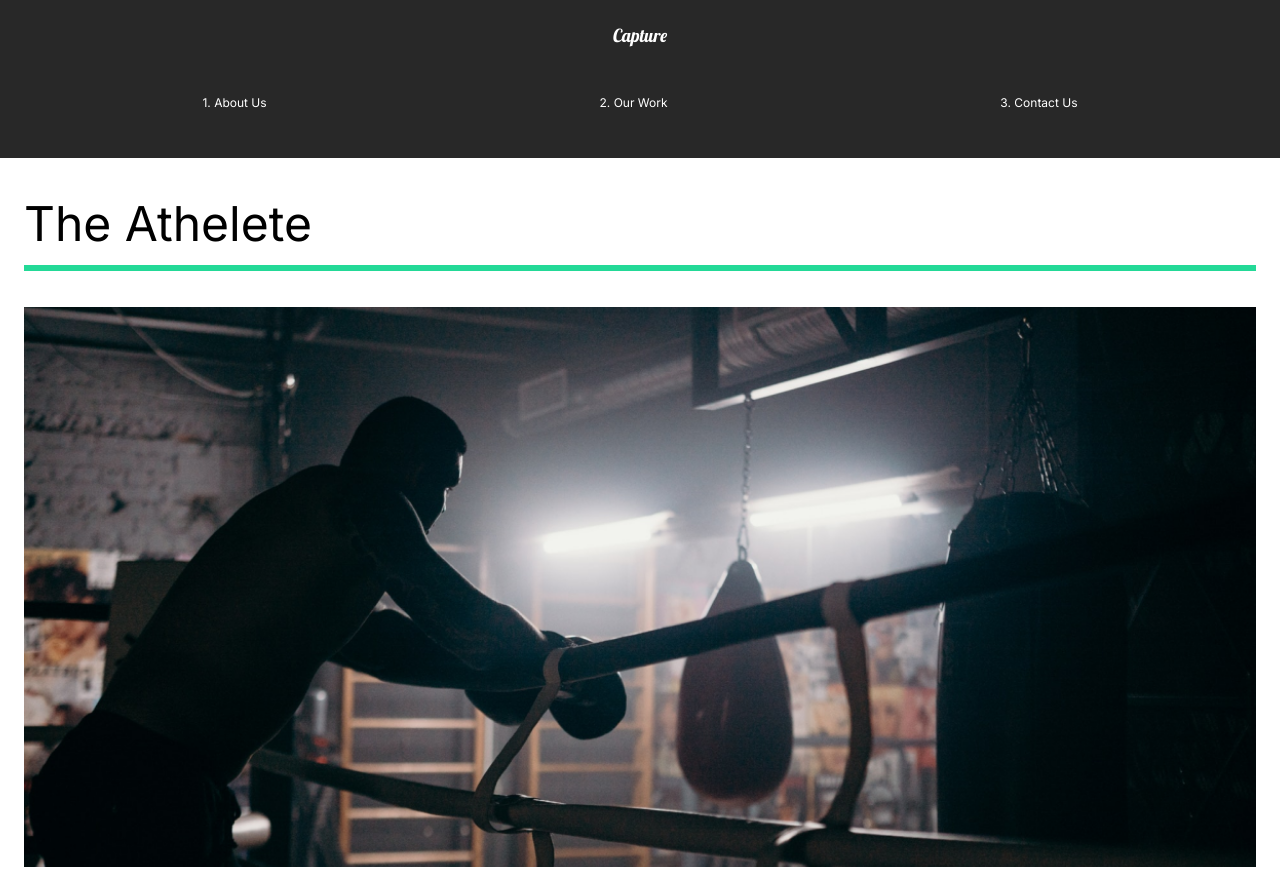
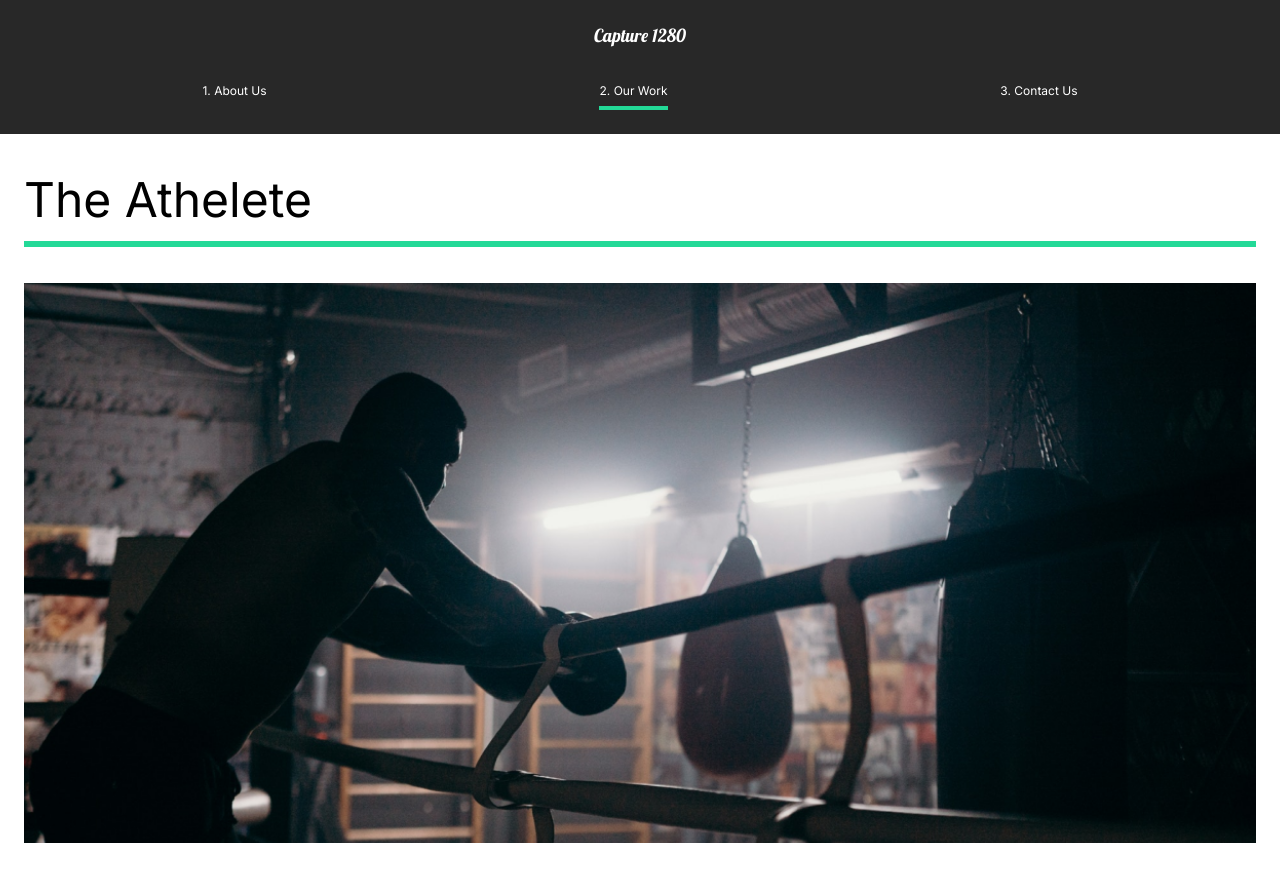
Before and after one commit to jurajrc/the-creative-react-course-capture, a React (Create React App) app: page /work in a window 1280 px wide. Shown: the top 869 px of the page. Built offline with nearby package versions, Linux system fonts and the light colour scheme.

Commit message:
21. Media cleaning

```diff
--- a/src/conponents/FaqSection.js
+++ b/src/conponents/FaqSection.js
@@ -72,6 +72,9 @@ const Faq = styled(About)`
     .question {
         padding: 3rem;
         cursor: pointer;
+        @media (max-width: 450px) {
+            padding: 1rem;
+        }
     }
     .answer {
         padding: 1rem 0rem;
--- a/src/conponents/GlobalStyle.js
+++ b/src/conponents/GlobalStyle.js
@@ -10,11 +10,15 @@ const GlobalStyle = createGlobalStyle`
     }
 
     html {
+        font-size: 100%;
+
         @media (max-width: 1700px) {
             font-size: 75%;
         }
         @media (max-width: 600px) {
-        font-size: 60%;
+        font-size: 70%;
+        overflow-x: hidden;
+
     }
     }
 
@@ -22,6 +26,9 @@ const GlobalStyle = createGlobalStyle`
         background: #1b1b1b;
         font-family: 'Inter', sans-serif;
         overflow-x: hidden;
+        @media (max-width: 600px) {
+            overflow-x: hidden;
+        }
     }
 
     button {
@@ -64,6 +71,17 @@ const GlobalStyle = createGlobalStyle`
         font-size: 1.4rem;
         line-height: 150%;
     }
+    @media (max-width: 450px) {
+        h2 {
+            font-size: 2.5rem;
+        }
+        h4 {
+            font-size: 1.5rem;
+        }
+        p {
+            font-size: 1.2rem;
+        }
+    }
 
 `
 
--- a/src/conponents/Nav.js
+++ b/src/conponents/Nav.js
@@ -1,21 +1,57 @@
-import React from 'react'
+import React, { useEffect, useState } from 'react'
 import styled from 'styled-components'
-import { Link } from 'react-router-dom'
+import { Link, useLocation } from 'react-router-dom'
+import { motion } from 'framer-motion'
 
 
+function useWindowSize() {
+    const [size , setSize] = useState([window.innerHeight, window.innerWidth])
+    useEffect(() => {
+        const handleResize = () => {
+            setSize([window.innerHeight, window.innerWidth])
+        }
+        window.addEventListener("resize", handleResize)
+        return () => {
+          window.removeEventListener("resize", handleResize)
+        }
+    })
+    return size
+}
+
 const Nav = () => {
+    const {pathname} = useLocation()
+
+    const [heght, width] = useWindowSize()
+    //const widthUse = () => width > 1300 ? "50%" : "100%"
+
+
     return (
         <StyledNav>
-            <h1><Link id="logo" to="/">Capture</Link></h1>
+            <h1><Link id="logo" to="/">Capture {width}</Link></h1>
             <ul>
                 <li>
                     <Link to="/">1. About Us</Link>
+                    <Line
+                        transition={{duration: 0.75}}
+                        initial={{ width: "0%" }}
+                        animate={{ width: pathname === "/" ? (width > 1300 ? "50%" : "100%") : "0%" }}
+                     />
                 </li>
                 <li>
                     <Link to="/work">2. Our Work</Link>
+                    <Line
+                        transition={{duration: 0.75}}
+                        initial={{ width: "0%" }}
+                        animate={{ width: pathname === "/work" ? (width > 1300 ? "50%" : "100%") : "0%" }}
+                     />
                 </li>
                 <li>
                     <Link to="/contact">3. Contact Us</Link>
+                    <Line
+                        transition={{duration: 0.75}}
+                        initial={{ width: "0%" }}
+                        animate={{ width: pathname === "/contact" ? (width > 1300 ? "50%" : "100%") : "0%" }}
+                     />
                 </li>
             </ul>
         </StyledNav>
@@ -63,10 +99,25 @@ const StyledNav = styled.nav`
             justify-content: space-around;
             width: 100%;
             li {
-                padding: 1rem;
+                padding-left: 0;
             }
         }
     }
 `
 
+const Line = styled(motion.div)`
+    height: 0.3rem;
+    background: #23d997;
+    width: 0%;
+    position: absolute;
+    bottom: -80%;
+    left: 60%;
+    @media (max-width: 1300px) {
+        left: 0;
+        p {
+            padding-left: 0;
+        }
+    }
+`
+
 export default Nav
--- a/src/conponents/ServicesSection.js
+++ b/src/conponents/ServicesSection.js
@@ -101,6 +101,17 @@ const Card = styled.div`
             padding: 1rem;
         }
     }
+    @media (max-width: 450px) {
+       padding: 0;
+       .icon {
+           flex-wrap: wrap;
+           padding-left: 2rem;
+           h3 {
+               margin-left: 4rem;
+           }
+
+       }
+    }
 `
 
 export default ServicesSection
--- a/src/conponents/Wave.js
+++ b/src/conponents/Wave.js
@@ -28,8 +28,7 @@ const WaveSvg = styled.svg`
     left: 0;
     z-index: 1;
     @media (max-width: 1300px) {
-        top: 65%;
-        z-index: 1;
+        display: none;
     }
 `
 
--- a/src/pages/MovieDetail.js
+++ b/src/pages/MovieDetail.js
@@ -54,6 +54,9 @@ const HeadLine = styled.div`
     min-height: 90vh;
     padding-top: 20rem;
     position: relative;
+    @media (max-width: 450px) {
+        padding-top: 12rem;
+    }
     h2 {
         position: absolute;
         top: 10%;
@@ -79,6 +82,9 @@ const Awards = styled.div`
 `
 const AwardStyle = styled.div`
     padding: 5rem;
+    @media (max-width: 450px) {
+        padding: 2rem 1rem;
+    }
     h3 {
         font-size: 2rem;
     }
--- a/src/pages/OurWork.js
+++ b/src/pages/OurWork.js
@@ -79,12 +79,18 @@ const Work = styled(motion.div)`
     @media (max-width: 1300px) {
         padding: 2rem 2rem;
     }
+    @media (max-width: 450px) {
+        padding: 1rem;
+    }
     h2 {
         padding: 1rem 0rem;
     }
 `
 const Movie = styled(motion.div)`
     padding-bottom: 10rem;
+    @media (max-width: 450px) {
+        padding-bottom: 4rem;
+    }
     .line {
         height: 0.5rem;
         background: #23d997;
```
